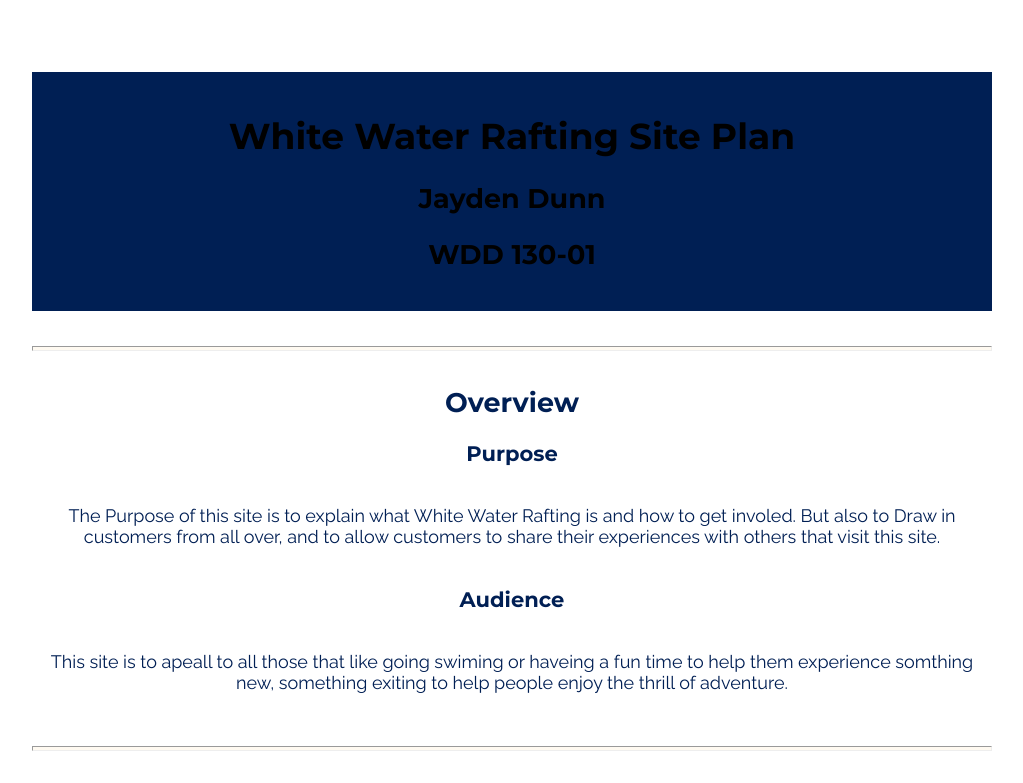
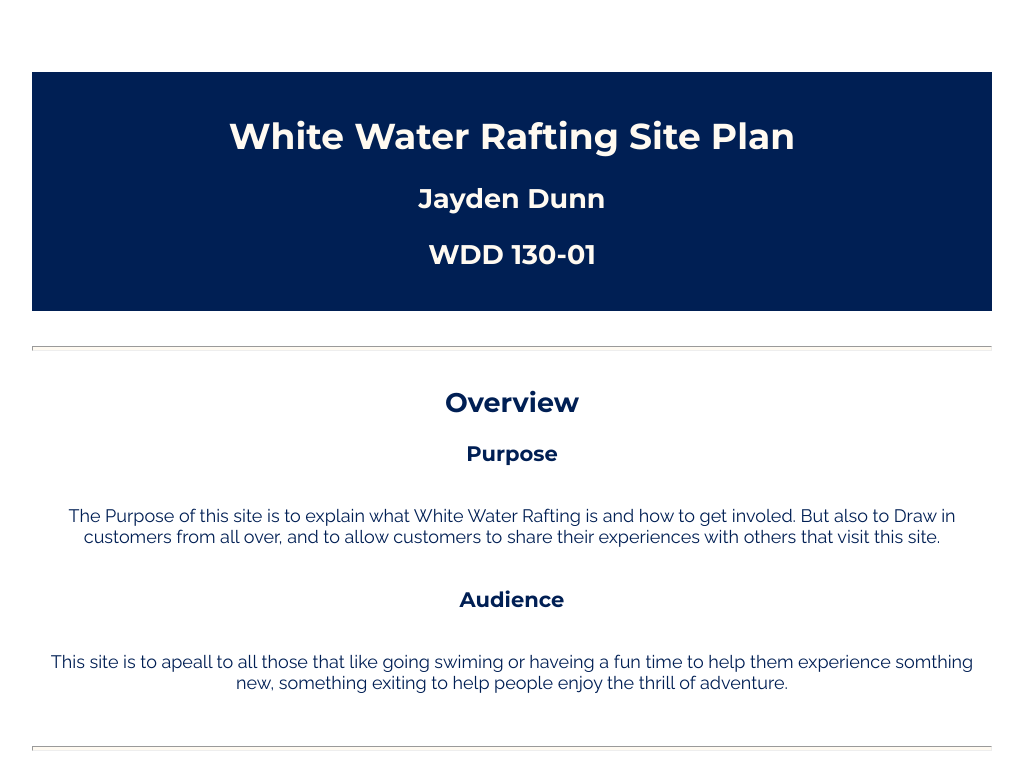
Before and after one commit to jbdunn0503/wdd130, a plain HTML site: page wwr/site-plan-rafting.html in a window 1280 px wide. Shown: the top 783 px of the page, without its empty margins (128-1151 px from the left). Drawn offline with Linux system fonts and the light colour scheme.

Commit message:
Fixed code

```diff
--- a/wwr/styles/site-plan-rafting.css
+++ b/wwr/styles/site-plan-rafting.css
@@ -16,7 +16,7 @@ Fonts are separated by a & */
 
   /* these colors below should be chosen from among your palette colors above */
   --headline-color-on-white: #001F54;  /* headlines on a white background */
-  --headline-color-on-color: w#FFFAF1; /* headlines on a colored background */
+  --headline-color-on-color: #FFFAF1; /* headlines on a colored background */
   --paragraph-color-on-white: #001F54; /* paragraph text on a white background */
   --paragraph-color-on-color: #FFFAF1; /* paragraph text on a colored background */
   --paragraph-background-color: #001F54  ;
```
